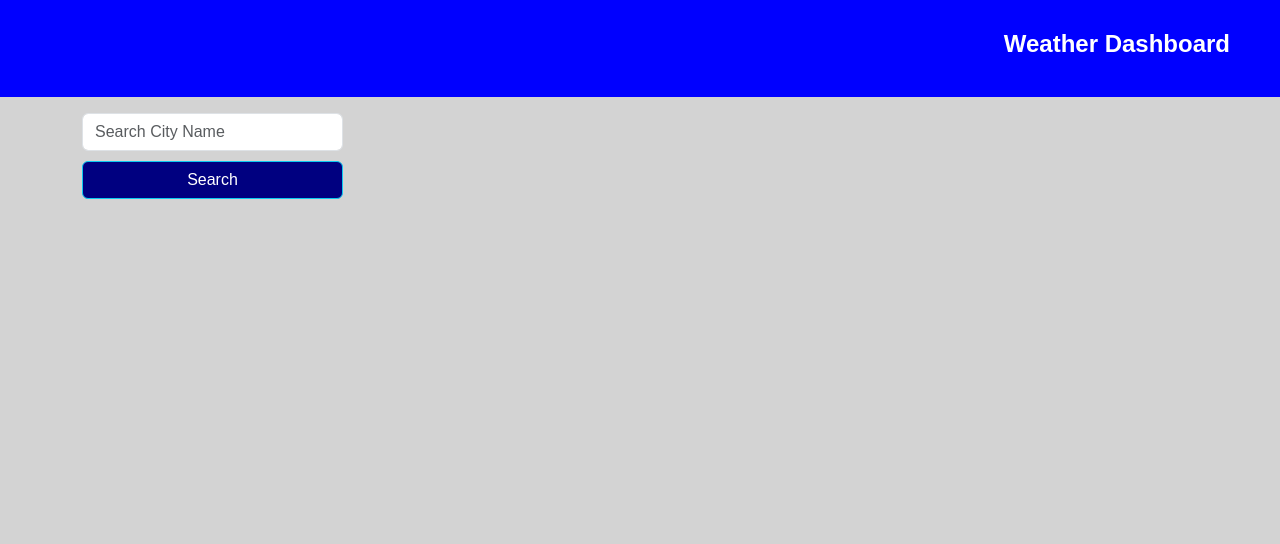
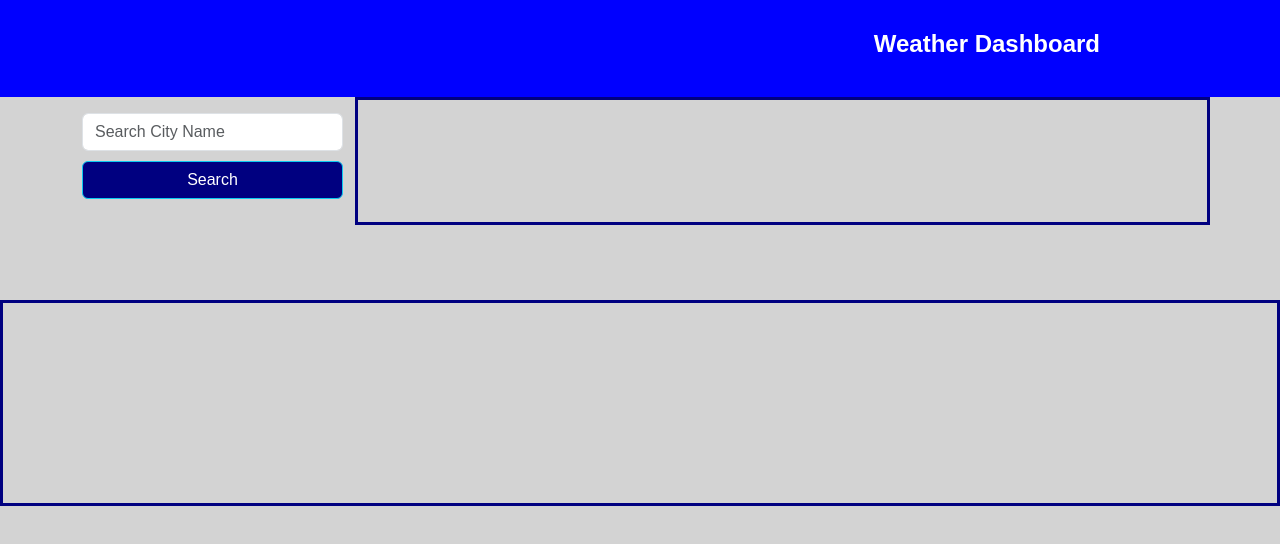
Before and after one commit to vladesovc/Shiny-Umbrella, a plain HTML site: page index.html in a window 1280 px wide. Drawn offline with nearby package versions, Linux system fonts and the light colour scheme.

Commit message:
comitting final changes, tried to code in forecast, couldnt quite figure out how to do it, dont want to end up breaking the code

```diff
--- a/assets/css/style.css
+++ b/assets/css/style.css
@@ -12,7 +12,7 @@ h1{
     font-weight: 800;
     font-size: x-large;
     text-align: end;
-    padding-right: 20px;
+    padding-right: 150px;
 }
 
 .userInput {
@@ -32,3 +32,19 @@ h1{
 #history-list{
     padding-top: 10px;
 }
+
+.col-md-9{
+    padding-left: 20px;
+    display: grid;
+    justify-content: left;
+    border-color: navy;
+    border-style: solid;
+}
+
+#futureWeather{
+    margin-top: 75px;
+    padding: 100px;
+    display: flex;
+    border-style: solid;
+    border-color: navy;
+}
--- a/assets/js/script.js
+++ b/assets/js/script.js
@@ -25,6 +25,8 @@ const searchWeather = (event) => {
     const cityInput = document.getElementById('search-input').value;
     saveToLocalStorage(cityInput);
     fetchWeather(cityInput);
+
+    document.getElementById('search-input').value = '';
 };
 
 const displayCurrentWeather = (data) => {
@@ -44,6 +46,25 @@ const displayCurrentWeather = (data) => {
     wind.textContent = `Wind Speed: ${data.wind.speed} mph`;
     currentWeather.append(cityName, date, icon, temp, humidity, wind);
 }
+
+// Having a tough time getting this to display, trying to find where the parent is that I need to start from and work into
+// const displayFutureWeather = (data) => {
+//     const futureWeather = document.getElementById("futureWeather");
+//     futureWeather.innerHTML = ""
+//     const cityName = document.createElement("h2");
+//     const date = document.createElement("h2");
+//     const icon = document.createElement("img");
+//     const temp = document.createElement("p");
+//     const humidity = document.createElement("p");
+//     const wind = document.createElement("p");
+//     cityName.textContent = list.name;
+//     date.textContent = dayjs.unix(list.dt).format("MM/DD/YY");
+//     icon.src = `https://openweathermap.org/img/w/${data.weather[0].icon}.png`;
+//     temp.textContent = `Temperature: ${data.list.temp} F`;
+//     humidity.textContent = `Humidity: ${data.list.humidity} %`;
+//     wind.textContent = `Wind Speed: ${data.list.speed} mph`;
+//     futureWeather.append(cityName, date, icon, temp, humidity, wind);
+// }
 
 const fetchWeather = (cityInput) => {
     var apiUrlWeather = `https://api.openweathermap.org/data/2.5/weather?appid=${apiKey}&q=${cityInput}&units=imperial`;
@@ -69,6 +90,7 @@ const updateSearchHistory = (city) => {
     displaySearchHistory(savedHistory);
 };
 
+// this is what displays the search history
 const displaySearchHistory = (history) => {
     const historyList = document.getElementById('history-list');
     historyList.innerHTML = '';  // Clear existing history
@@ -83,4 +105,5 @@ const displaySearchHistory = (history) => {
     });
 };
 
+
 document.getElementById('search-form').addEventListener('submit', searchWeather);
--- a/index.html
+++ b/index.html
@@ -31,6 +31,8 @@
         </div>
     </div>
 
+    <div id="futureWeather"></div>
+
 
     <script> src = "https://cdn.jsdelivr.net/npm/bootstrap@5.3.2/dist/js/bootstrap.bundle.min.js"</script>
     <script src="https://cdnjs.cloudflare.com/ajax/libs/dayjs/1.10.4/dayjs.min.js"
```
